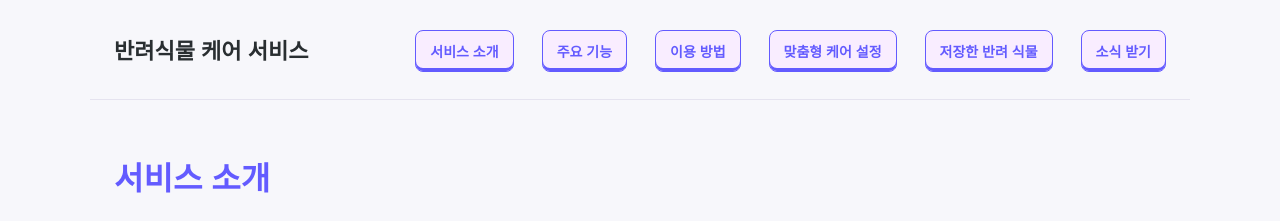
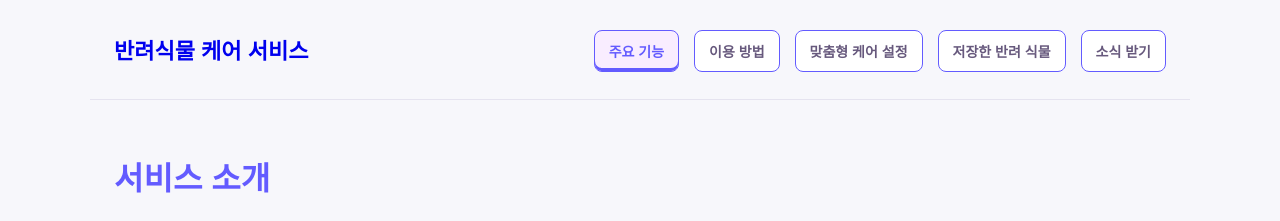
Before and after one commit to Useoyoung/uiuxprogramming, a plain HTML site: page index.html in a window 1280 px wide. Shown: the top 221 px of the page. Drawn offline with Linux system fonts and the light colour scheme.

Commit message:
10주차 실습

```diff
--- a/index.html
+++ b/index.html
@@ -18,14 +18,13 @@
     정보 순서: 소개→기능→방법→소식 받기
   -->
   <header>
-    <h3>반려식물 케어 서비스</h3>
+    <h3><a href="#about">반려식물 케어 서비스</a></h3>
     <!--<p>상태 진단부터 맞춤형 물주기 알림까지, 반려식물을 초록빛으로 건강하게 키웁니다.</p>-->
 
     <button id="menu-toggle" class="menu-toggle" type="button" aria-controls="main-nav" aria-expanded="false">메뉴 열기</button>
 
     <nav aria-label="주요 메뉴" id="main-nav" class="main-nav">
       <ul>
-        <li><a href="#about">서비스 소개</a></li>
         <li><a href="#features">주요 기능</a></li>
         <li><a href="#steps">이용 방법</a></li>
         <li><a href="#event-practice">맞춤형 케어 설정</a></li>
--- a/script.js
+++ b/script.js
@@ -221,7 +221,7 @@ function updateCurrentNav() {
             ? link.getAttribute("href") === currentHash
             : link === navLinks[0];
 
-        link.classList.toggle("is-current", "page");
+        link.classList.toggle("is-current", current);
 
         if (current) {
             link.setAttribute("aria-current", "page");
--- a/style.css
+++ b/style.css
@@ -52,6 +52,9 @@ header{
     /*padding-top: 48px;
     padding-bottom: 32px;*/
 }
+header a{
+    text-decoration: none;
+}
 section{
     margin-top: 56px;
 }
@@ -75,7 +78,7 @@ footer{
     display: flex;
     align-items: center;
     justify-content: flex-end;
-    gap: 28px;
+    gap: 15px;
     margin: 0;
     padding: 0;
     list-style: none;
```
